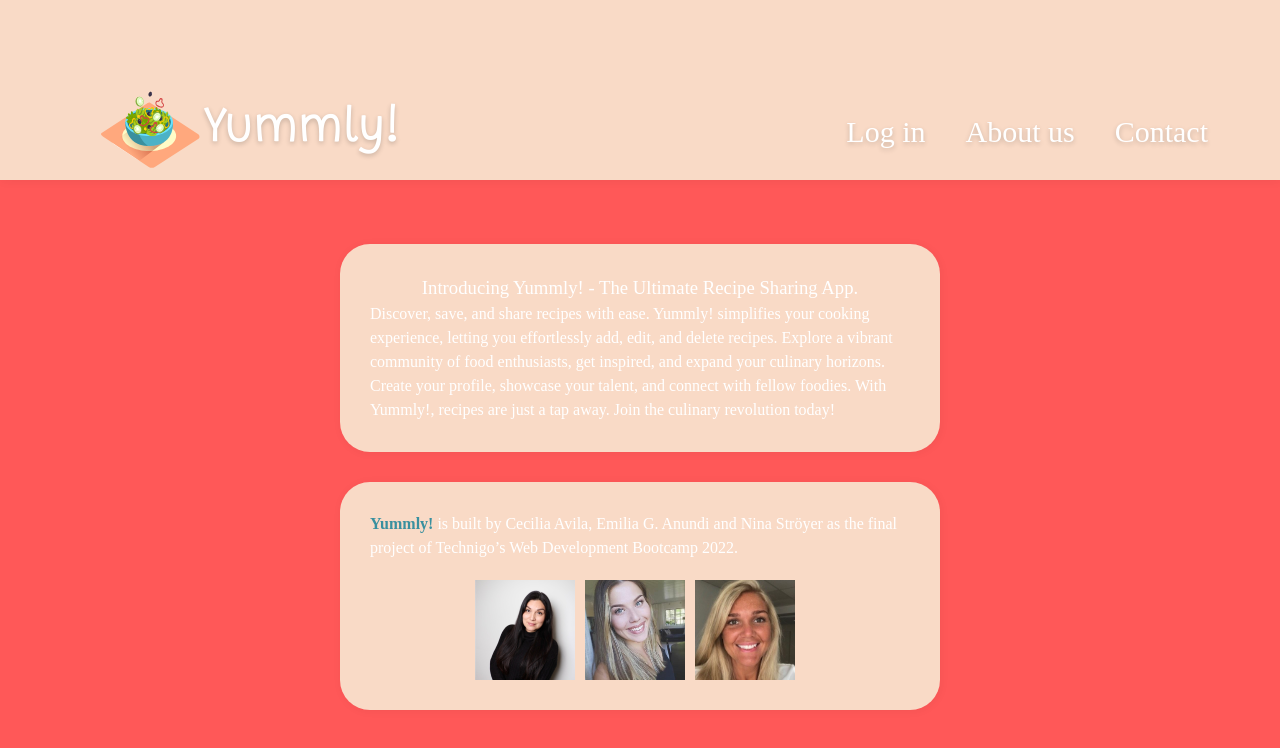
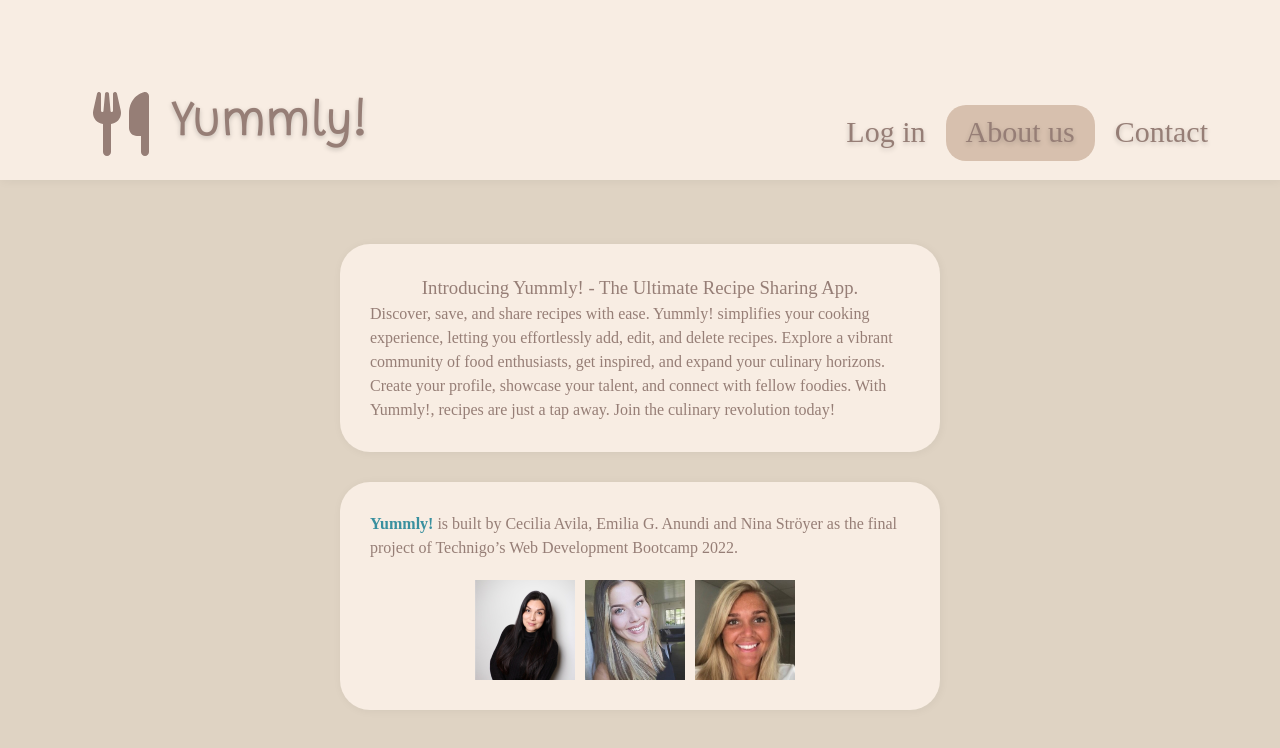
Before and after one commit to cecavi/project-yummly, a React (Create React App) app in the folder frontend/: page /about in a window 1280 px wide. Shown: the top 748 px of the page. Built offline with nearby package versions, Linux system fonts and the light colour scheme; a web font is replaced by a local one.

Commit message:
changed logo and styling

```diff
--- a/frontend/package.json
+++ b/frontend/package.json
@@ -3,6 +3,9 @@
   "version": "1.0.0",
   "private": true,
   "dependencies": {
+    "@fortawesome/fontawesome-svg-core": "^6.4.0",
+    "@fortawesome/free-solid-svg-icons": "^6.4.0",
+    "@fortawesome/react-fontawesome": "^0.2.0",
     "@reduxjs/toolkit": "^1.9.5",
     "react": "^18.2.0",
     "react-dom": "^18.2.0",
--- a/frontend/src/components/Header.js
+++ b/frontend/src/components/Header.js
@@ -1,8 +1,9 @@
 import React from 'react'
 import styled from 'styled-components/macro'
 import Nav from './Nav'
-import LOGO from './media/Logo.svg'
-import { NavLink, useNavigate } from 'react-router-dom'
+import { FontAwesomeIcon } from '@fortawesome/react-fontawesome';
+import { faCutlery } from '@fortawesome/free-solid-svg-icons';
+import { NavLink } from 'react-router-dom'
 
 export const Header = () => {
 
@@ -14,17 +15,17 @@ export const Header = () => {
     <Wrapper>
     <StyledHeader>
       <Nav />
-        {/* {accessToken &&(
+      {/* {accessToken && (
       <StyledP>Logged in as: {username}</StyledP>
       )} */}
       <NavLink to="/" className="logo-group">
         <h1>Yummly!</h1>
-          <StyledLogo src={LOGO}/>
+        <FontAwesomeIcon icon={faCutlery} size="4x" />
       </NavLink>
     </StyledHeader>
   </Wrapper>
-  )
-}
+);
+};
 
 export default Header
 
@@ -38,6 +39,7 @@ const StyledHeader = styled.header`
 
   .logo-group {
     display: flex;
+    margin-bottom: 20px;
     align-items: center;
     flex-direction: row-reverse;
     text-shadow: 0 2px 5px rgba(0, 0, 0, 0.2);
@@ -45,7 +47,8 @@ const StyledHeader = styled.header`
 
   h1 {
     font-size: 2rem;
-    color: var(--color-white);
+    margin-left: 20px;
+    color: var(--color-brown);
     font-family: var(--font-secondary);
   }
 
--- a/frontend/src/components/Nav.js
+++ b/frontend/src/components/Nav.js
@@ -66,7 +66,7 @@ export default Nav
 
 const StyledIcon = styled.svg`
   width: 25px;
-  stroke: var(--color-white);
+  stroke: var(--color-brown);
 
   @media (min-width: 668px) {
     width: 40px;
@@ -83,7 +83,7 @@ const StyledNav = styled.nav`
   justify-content: center;
   z-index: 2;
   text-shadow: 0 2px 5px rgba(0, 0, 0, 0.2);
-  color: var(--color-white);
+  color: var(--color-brown);
 
   .navbar-item {
     font-size: 30px;
--- a/frontend/src/components/feature components/Filter.js
+++ b/frontend/src/components/feature components/Filter.js
@@ -31,7 +31,7 @@ const Filter = () => {
                 </FilterBtn>
                 <UnstyledBtn type="button" onClick={removeFilter}>
                     <svg width="26" height="26" viewBox="0 0 26 26" fill="none" xmlns="http://www.w3.org/2000/svg">
-                        <path d="M2 2L24 24M24 2L2 24" stroke="#F2C19F" strokeWidth="4" strokeLinecap="round" />
+                        <path d="M2 2L24 24M24 2L2 24" stroke="#967E76" strokeWidth="4" strokeLinecap="round" />
                     </svg>
                 </UnstyledBtn>
             </H1andBtnDiv>
--- a/frontend/src/components/feature components/SingleFilter.js
+++ b/frontend/src/components/feature components/SingleFilter.js
@@ -116,7 +116,7 @@ const TagBtn = styled.button`
   margin: 2px;
 
   &:hover {
-    background-color: var(--color-white);
+    background-color: var(--color-brown);
   }
 
   &.selected {
--- a/frontend/src/components/feature components/TagsVisual.js
+++ b/frontend/src/components/feature components/TagsVisual.js
@@ -12,7 +12,7 @@ const TagsVisual = ({ tag }) => {
 export default TagsVisual
 
 export const Tag = styled.div`
-  background-color: var(--color-softPink);
+  background-color: #D7C0AE;
   color: black;
   font-size: 12px;
   padding: 5px;
--- a/frontend/src/components/styles/ButtonStyles.js
+++ b/frontend/src/components/styles/ButtonStyles.js
@@ -22,7 +22,7 @@ export const UnstyledBtn = styled.button`
 
 export const StyledButton = styled.button`
   border: none;
-  color: white;
+  // color: white;
   background-color: linear-gradient(0deg, rgb(59, 65, 197) 0%, rgb(114, 96, 192) 100%);
   background: linear-gradient(0deg, rgb(8 19 255) 0%, rgb(90 99 240) 100%);
   border-radius: 10px;
--- a/frontend/src/components/styles/DivStyles.js
+++ b/frontend/src/components/styles/DivStyles.js
@@ -39,12 +39,16 @@ export const StyledDiv = styled.div`
 
   h1, h2 {
     margin-bottom: 15px;
-    color: var(--color-white);
+    color: var(--color-brown);
   }
 
   h3 {
     font-weight: 400;
-    color: var(--color-white);
+    color: var(--color-brown);
+  }
+
+  p {
+    color: var(--color-brown);
   }
 
 
@@ -123,7 +127,11 @@ export const StyledDiv = styled.div`
 
   h3 {
     font-weight: 400;
-    color: var(--color-white);
+    color: var(--color-brown);
+  }
+
+  p {
+    color: var(--color-brown);
   }
 
   span {
@@ -203,7 +211,7 @@ export const LikeContainer = styled.div`
   justify-content: space-around;
   align-items: center;
   border-left: 2px solid var(--color-darkSand);
-  color: var(--color-black);
+  color: var(--color-brown);
   padding: 0px 0px 0px 20px;
   z-index: 1;
   text-align: center;
@@ -233,13 +241,13 @@ export const HeadlineDiv = styled.div`
 
   .active-h2 {
     color: var(--color-beige);
-    background-color: var(--color-darkSand);
+    background-color: var(--color-brown);
   }
   h2 {
     font-size: 1rem;
     border-radius: 20px;
     padding: 10px 20px;
-    color: var(--color-white);
+    color: var(--color-brown);
   }
 
   h1 {
@@ -290,6 +298,7 @@ export const DescriptionImagesTagsDiv = styled.div`
 
 export const DescriptionDiv = styled.div `
   margin-left: 20px;
+  color: var(--color-brown);
 `
 
 export const ImageDiv = styled.div `
--- a/frontend/src/components/styles/GlobalStyles.js
+++ b/frontend/src/components/styles/GlobalStyles.js
@@ -38,15 +38,16 @@ p, h1, h2, h3, h4, h5, h6 {
 }
 
 :root {
-  --color-red: #FF5858;
+  --color-red: #DFD3C3;
   --color-white: #FFFFFF;
   --color-lightGrey: #8A8989;
-  --color-darkSand: #deb88;
-  --color-sand: #F9DAC6;
+  --color-darkSand: #D7C0AE;
+  --color-sand: #F8EDE3;
   --color-beige: #FFEEE3;
   --color-vividBlue: #39909F;
   --color-softPink: #F5C8C8;
   --color-black: #000000;
+  --color-brown: #967E76;
 
   --font-main: 'Hubballi', cursive;
   --font-secondary: 'Grandstander', cursive;
@@ -70,7 +71,7 @@ body {
     margin: 0;
     font-family: var(--font-main);
     background-color: var(--color-red);
-    color: var(--color-white);
+    color: var(--color-brown);
 
   }
 
@@ -83,9 +84,8 @@ body {
   }
 
   a {
-    color: var(--color-darkSand);
+    color: var(--color-brown);
     text-decoration: none;
-
   }
 
   .nav-menu {
@@ -181,7 +181,7 @@ body {
 
     a {
       &:hover {
-        color: var(--color-white);
+        color: var(--color-brown);
       }
     }
     &:hover {
@@ -209,7 +209,6 @@ body {
     flex-direction: column;
     align-items: center;
     margin-top: 100px;
-
 
     @media (min-width: 667px) {
       margin-top: 160px;
```
Also changed, not shown: frontend/src/components/feature components/RecentlyLiked.js (line endings or trailing spaces), 1 other file (tests, documents, lock files or other folders). Lines whose indentation alone changed are shown as unchanged.
